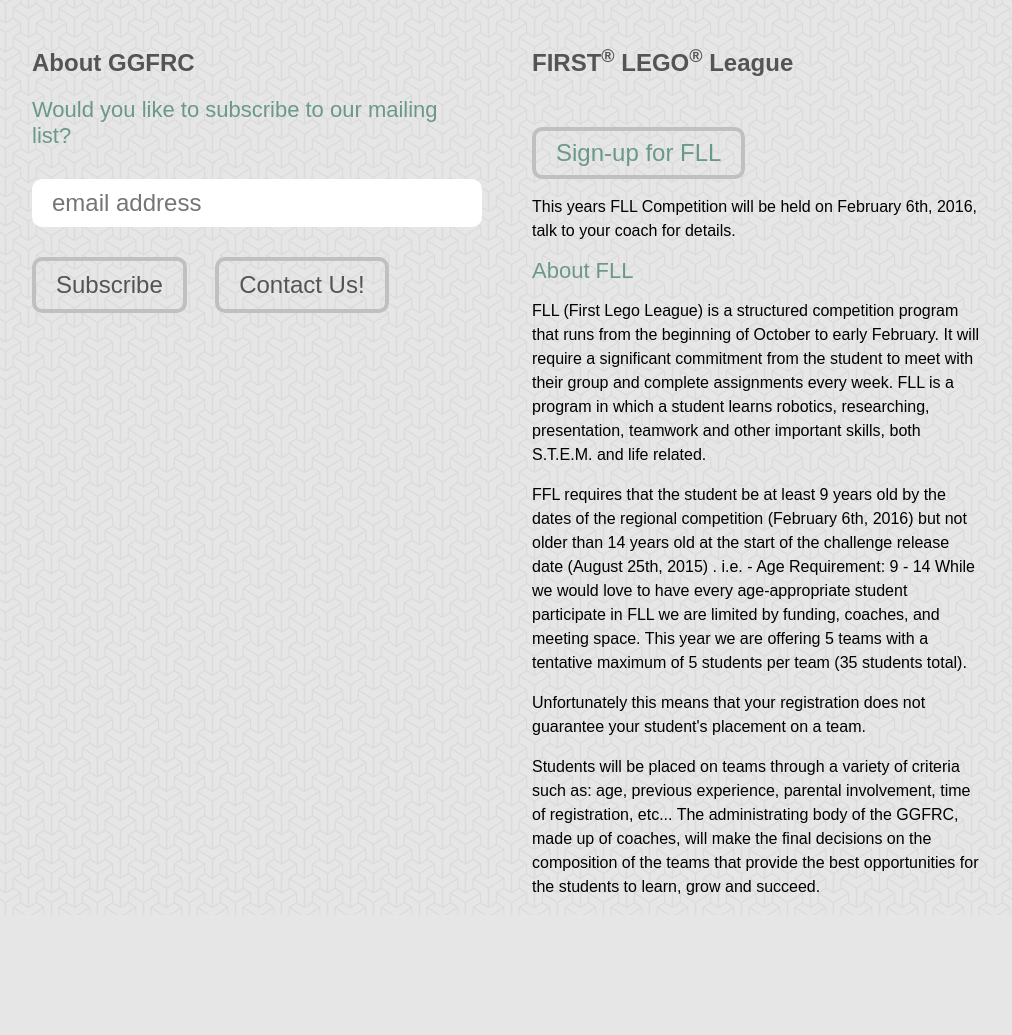
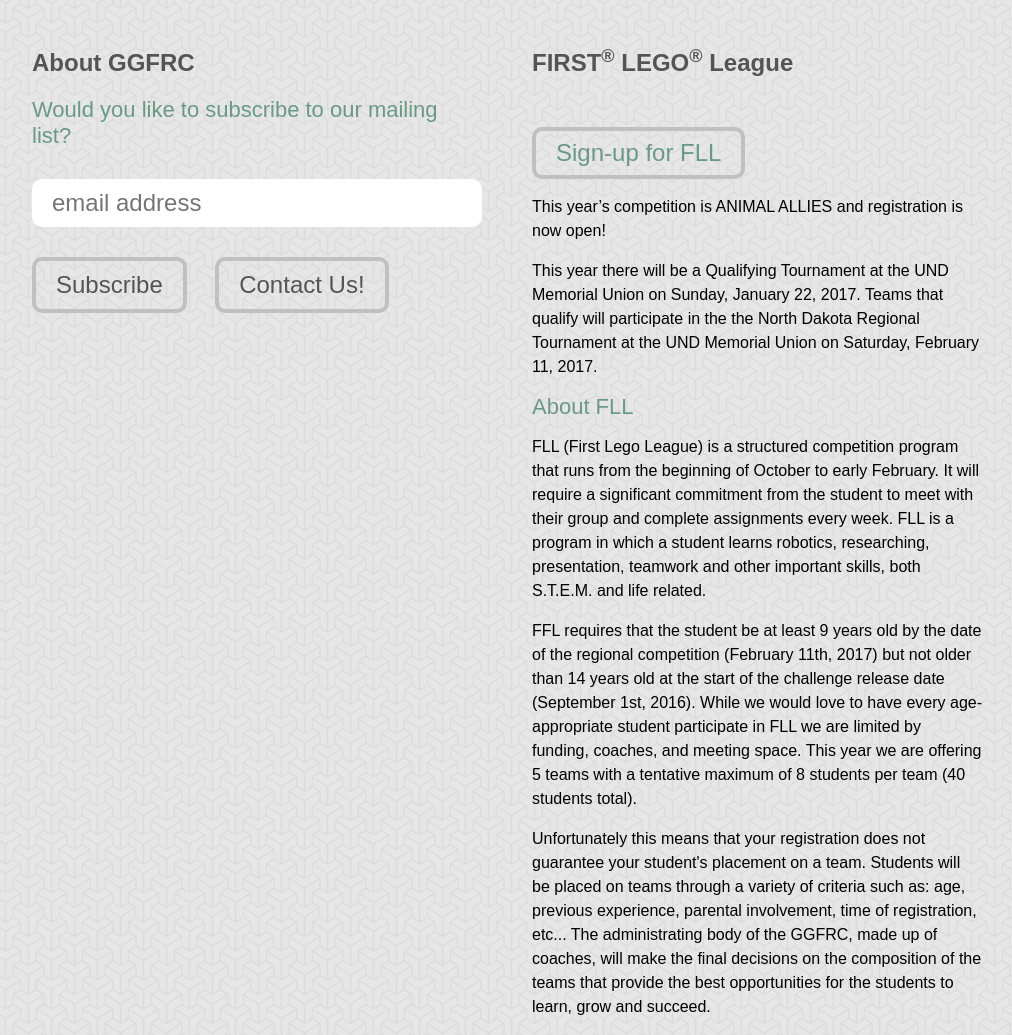
Before and after one commit to TeamSkosh/ggfrc, a Flask app: page / in a window 1280 px wide. Shown: the part 344-1379 px from the top of the page, without its empty margins (133-1145 px from the left). Before the commit the page ends 1239 px from the top, so only its background shows below. Run offline with Flask 2, Linux system fonts and the light colour scheme; some libraries are stand-ins or nearby versions.

Commit message:
Update text

```diff
--- a/ggfrc/templates/home.html
+++ b/ggfrc/templates/home.html
@@ -38,9 +38,9 @@
             </div>
 
 	    <div class="fll-info-text">
-<p>
-		This years FLL Competition will be held on February 6th, 2016, talk to
-		your coach for details.</p>
+		<p>
+                This year’s competition is ANIMAL ALLIES and registration is now open!</p>
+                <p>This year there will be a Qualifying Tournament at the UND Memorial Union on Sunday, January 22, 2017. Teams that qualify will participate in the the North Dakota Regional Tournament at the UND Memorial Union on Saturday, February 11, 2017.</p>
 </div>
             <div class="fll-signup">
                 <p>About FLL
@@ -48,33 +48,9 @@
 
             </div>
 	    <div class="fll-info-text">
-                <p>FLL (First Lego League) is a structured competition program
-                    that runs from the beginning of October to early February.
-                    It will require a significant commitment from the student
-                    to meet with their group and complete assignments every
-                    week.  FLL is a program in which a student learns robotics,
-                    researching, presentation, teamwork and other important
-                    skills, both S.T.E.M. and life related.</p>
-
-                <p>FFL requires that the student be at least 9 years old by the
-                    dates of the regional competition (February 6th, 2016) but not
-                    older than 14 years old at the start of the challenge release
-                    date (August 25th, 2015) .  i.e. - Age Requirement: 9 - 14
-                    While we would love to have every age-appropriate student
-                    participate in FLL we are limited by funding, coaches, and
-                    meeting space.  This year we are offering 5 teams with a
-                    tentative maximum of 5 students per team (35 students total).</p>
-
-                <p>Unfortunately this means that your registration does not
-                    guarantee your student's placement on a team.</p>
-
-                <p>Students will be placed on teams through a variety of
-                    criteria such as: age, previous experience, parental
-                    involvement, time of registration, etc...  The
-                    administrating body of the GGFRC, made up of coaches, will
-                    make the final decisions on the composition of the teams
-                    that provide the best opportunities for the students to
-                    learn, grow and succeed.  </p>
+<p>FLL (First Lego League) is a structured competition program that runs from the beginning of October to early February. It will require a significant commitment from the student to meet with their group and complete assignments every week. FLL is a program in which a student learns robotics, researching, presentation, teamwork and other important skills, both S.T.E.M. and life related.</p>
+<p>FFL requires that the student be at least 9 years old by the date of the regional competition (February 11th, 2017) but not older than 14 years old at the start of the challenge release date (September 1st, 2016). While we would love to have every age-appropriate student participate in FLL we are limited by funding, coaches, and meeting space. This year we are offering 5 teams with a tentative maximum of 8 students per team (40 students total).</p>
+<p>Unfortunately this means that your registration does not guarantee your student's placement on a team. Students will be placed on teams through a variety of criteria such as: age, previous experience, parental involvement, time of registration, etc... The administrating body of the GGFRC, made up of coaches, will make the final decisions on the composition of the teams that provide the best opportunities for the students to learn, grow and succeed.</p>
 	    </div>
 
         </div>
```
